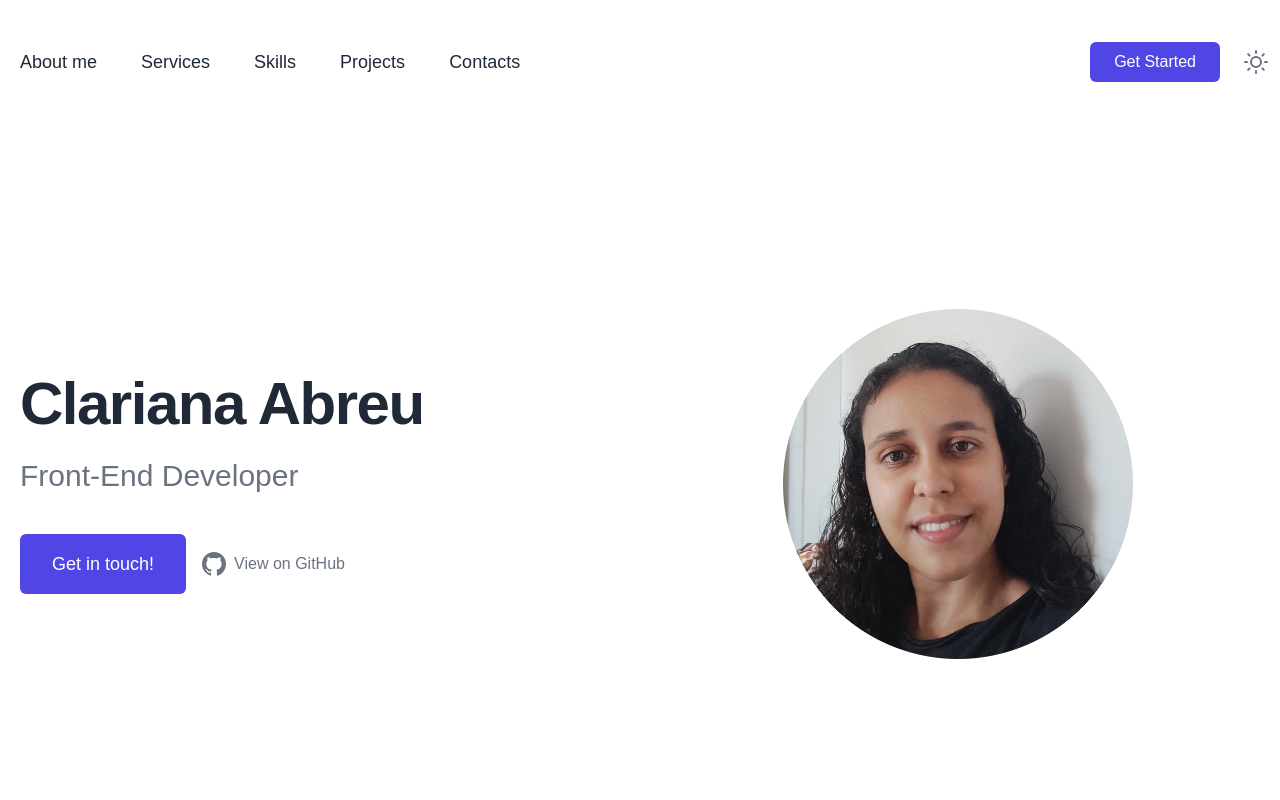
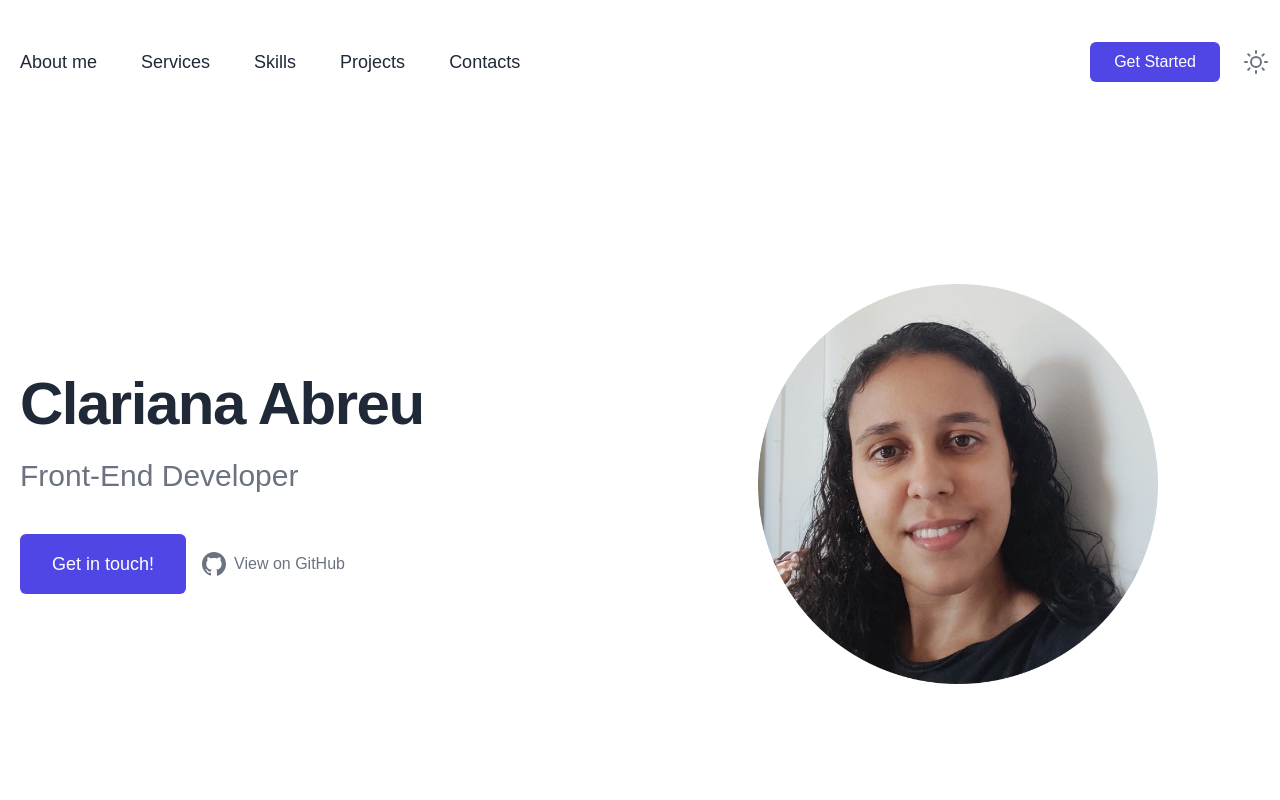
Before and after one commit to abreuclariana/my-portifolio, a Next.js app: page / in a window 1280 px wide. Shown: the top 800 px of the page. Built offline with nearby package versions, Linux system fonts and the light colour scheme.

Commit message:
enlarging the main photo

```diff
--- a/src/app/components/header/index.tsx
+++ b/src/app/components/header/index.tsx
@@ -54,8 +54,8 @@ export const Header = () => {
         <div className="w-full lg:w-1/2 flex justify-center">
           <Image
              src="/img/linkedin.webp"
-             width={350}
-             height={350}
+             width={400}
+             height={400}
              alt="Foto de Clariana Abreu"
              sizes="(max-width: 768px) 100vw, 50vw"
              priority
```
